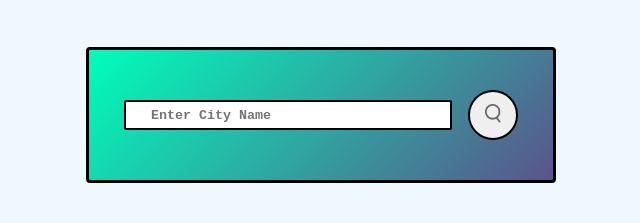
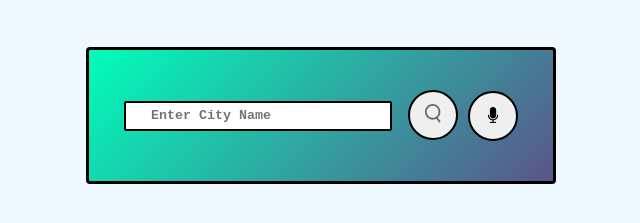
Before and after one commit to Goelshiva1611/UI-UX, a plain HTML site: page current_weather/index.html in a window 1280 px wide. Shown: the part 225-448 px from the top of the page, without its empty margins (319-959 px from the left). Drawn offline with nearby package versions, Linux system fonts and the light colour scheme.

Commit message:
addrecognization

```diff
--- a/current_weather/index.html
+++ b/current_weather/index.html
@@ -15,10 +15,15 @@
     </div>
     <div class="card">
         <div class="search">
-            <input type="text" placeholder="Enter City Name" spellcheck="false">
-            <button>
-                <img src="images/search.png" alt="searchimageicon">
-            </button>
+            <input type="text" placeholder="Enter City Name" id="speechtotext" spellcheck="false">
+            <div class="search_and_assistance">
+                <button>
+                    <img src="images/search.png" alt="searchimageicon">
+                </button>
+                <button onclick="record()">
+                    <img src="images/microphone.png" alt="searchimageicon">
+                </button>
+            </div>
         </div>
         <div class="error">
             <p>
--- a/current_weather/index.js
+++ b/current_weather/index.js
@@ -45,3 +45,13 @@ async function checkwheather(city) {
 searchbtn.addEventListener("click", () => {
     checkwheather(searchbox.value);
 })
+function record() {
+    var recognition = new webkitSpeechRecognition();
+    recognition.lang = "hi-IN";
+    recognition.onresult = function (event) {
+      console.log(event);
+      document.getElementById("speechtotext").value =
+        event.results[0][0].transcript;
+    };
+    recognition.start();
+  }
--- a/current_weather/style.css
+++ b/current_weather/style.css
@@ -90,6 +90,7 @@
     border-style: solid;
     border-color: rgb(0, 0, 0);
 }
+
 .search button img:hover
 {
     padding: 1px;
```
Also changed, not shown: current_weather/images/microphone.png (added).
